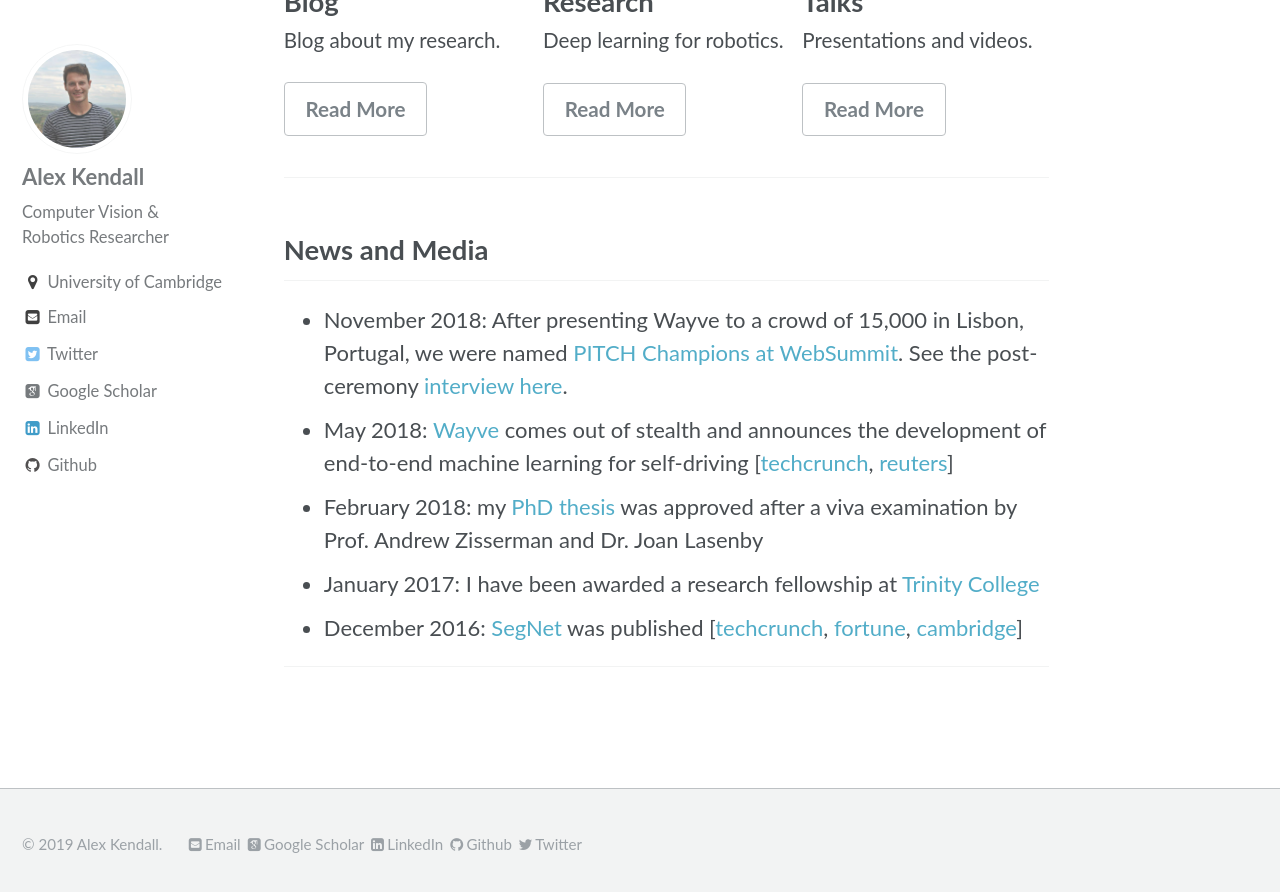
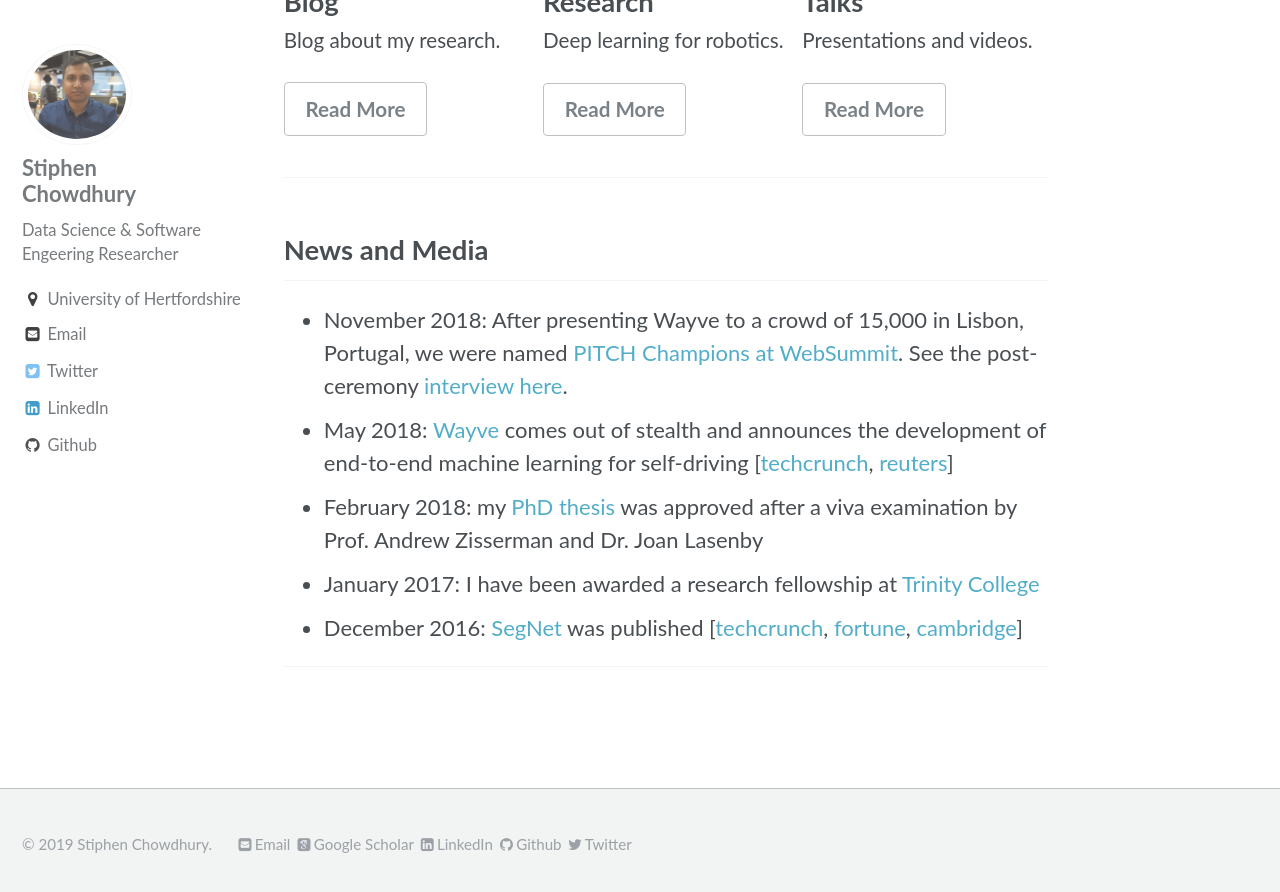
Before and after one commit to stiphenc/stiphenc.github.io, a Jekyll site: the page built from temp/_pages/home.md, in a window 1280 px wide and 900 px high, scrolled down 1429 px. Shown: the top 892 px of the window. Built offline with Jekyll 4.4.1, drawn with Linux system fonts in a browser that asks for light colours; some web fonts are replaced.

Commit message:
commiting config and home photo

```diff
--- a/temp/_config.yml
+++ b/temp/_config.yml
@@ -9,11 +9,11 @@
 locale                   : "en"
 title                    : "Home"
 title_separator          : "-"
-name                     : "Alex Kendall"
-description              : "Research Website and Blog."
-url                      : "//alexgkendall.com" # the base hostname & protocol for your site e.g. "https://mmistakes.github.io"
+name                     : "Stiphen Chowdhury"
+description              : "Website and Blog."
+url                      : "//stiphen.co.uk" # the base hostname & protocol for your site e.g. "https://mmistakes.github.io"
 baseurl                  : # the subpath of your site, e.g. "/blog"
-repository               : "alexgkendall/alexgkendall.github.io" # GitHub username/repo-name e.g. "mmistakes/minimal-mistakes"
+repository               : "stiphenc/stiphenc.github.io" # GitHub username/repo-name e.g. "mmistakes/minimal-mistakes"
 teaser                   : # path of fallback teaser image, e.g. "/assets/images/500x300.png"
 # breadcrumbs            : false # true, false (default)
 words_per_minute         : 200
@@ -55,7 +55,7 @@
 
 # Social Sharing
 twitter:
-  username               : &twitter "alexgkendall"
+  username               : &twitter "stiphenc"
 facebook:
   username               :
   app_id                 :
@@ -67,7 +67,7 @@
   type                   : # Person or Organization (defaults to Person)
   name                   : # If the user or organization name differs from the site's name
   links: # An array of links to social media profiles
-    - "https://twitter.com/alexgkendall"
+    - "https://twitter.com/stiphenc"
 
 # Analytics
 analytics:
@@ -78,11 +78,11 @@
 
 # Site Author
 author:
-  name             : "Alex Kendall"
-  avatar           : "/assets/images/alex.jpg" # path of avatar image, e.g. "/assets/images/bio-photo.jpg"
-  bio              : "Computer Vision & Robotics Researcher"
-  location         : "University of Cambridge"
-  email            : "agk34@cam.ac.uk"
+  name             : "Stiphen Chowdhury"
+  avatar           : "/assets/images/stiphen.jpg" # path of avatar image, e.g. "/assets/images/bio-photo.jpg"
+  bio              : "Data Science & Software Engeering Researcher"
+  location         : "University of Hertfordshire"
+  email            : "s.chowdhury8@herts.ac.uk"
   uri              :
   bitbucket        :
   codepen          :
@@ -90,13 +90,13 @@
   flickr           :
   facebook         :
   foursquare       :
-  github           : "alexgkendall"
+  github           : "stiphenc"
   google_plus      :
-  google_scholar   : "hE2mTp4AAAAJ"
+  google_scholar   : # google scholar page "dfasdfsdf"
   keybase          :
   instagram        :
   lastfm           :
-  linkedin         : "alexgkendall"
+  linkedin         : "stiphenc"
   pinterest        :
   soundcloud       :
   stackoverflow    : # "123456/username" (the last part of your profile url, e.g. http://stackoverflow.com/users/123456/username)
```
Also changed, not shown: temp/assets/images/alex.jpg (deleted), temp/assets/images/stiphen.jpg (added).
